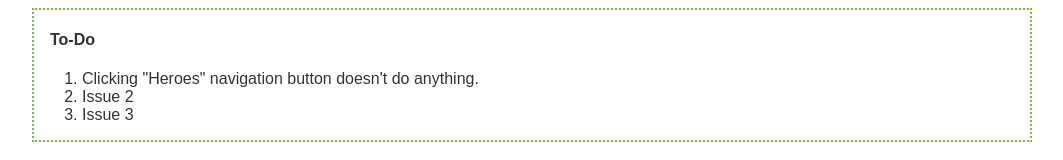
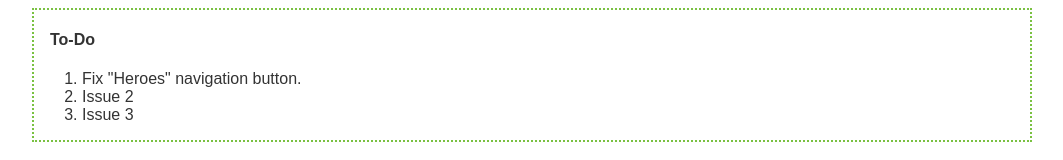
Before and after one commit to hrutter-global-aero/portal-dev-interview-test, an Angular app: page /dashboard in a window 1280 px wide. Shown: the part 465-625 px from the top of the page, without its empty margins (108-1171 px from the left). Built offline with nearby package versions, Linux system fonts and the light colour scheme; no server answers; what angular-in-memory-web-api would draw is missing.

Commit message:
Rework issue 1

```diff
--- a/src/app/app-routing.module.ts
+++ b/src/app/app-routing.module.ts
@@ -9,7 +9,7 @@ const routes: Routes = [
   { path: '', redirectTo: '/dashboard', pathMatch: 'full' },
   { path: 'dashboard', component: DashboardComponent },
   { path: 'detail/:id', component: HeroDetailComponent },
-  { path: 'hero-list', component: HeroesComponent },
+  { path: 'heroes', component: HeroesComponent },
 ];
 
 @NgModule({
--- a/src/app/app.component.html
+++ b/src/app/app.component.html
@@ -1,7 +1,7 @@
 <h1>{{ title }}</h1>
 <nav>
   <a routerLink="/dashboard">Dashboard</a>
-  <a routerLink="/heroes">Heroes</a>
+  <a routerLink="/hero-list">Heroes</a>
 </nav>
 <router-outlet></router-outlet>
 
@@ -11,7 +11,7 @@
   <div class="container">
     <h4 class="header">To-Do</h4>
     <ol class="list">
-      <li>Clicking "Heroes" navigation button doesn't do anything.</li>
+      <li>Fix "Heroes" navigation button.</li>
       <li>Issue 2</li>
       <li>Issue 3</li>
     </ol>
```
